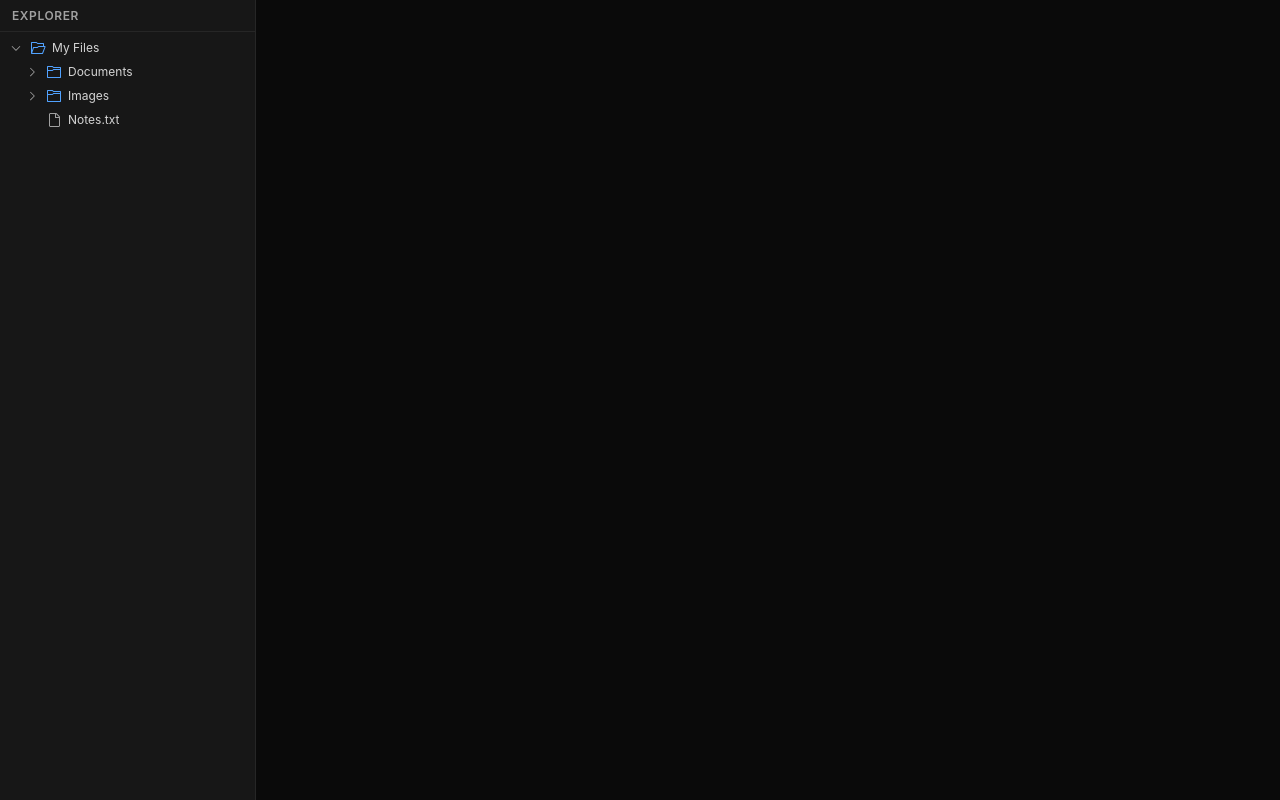
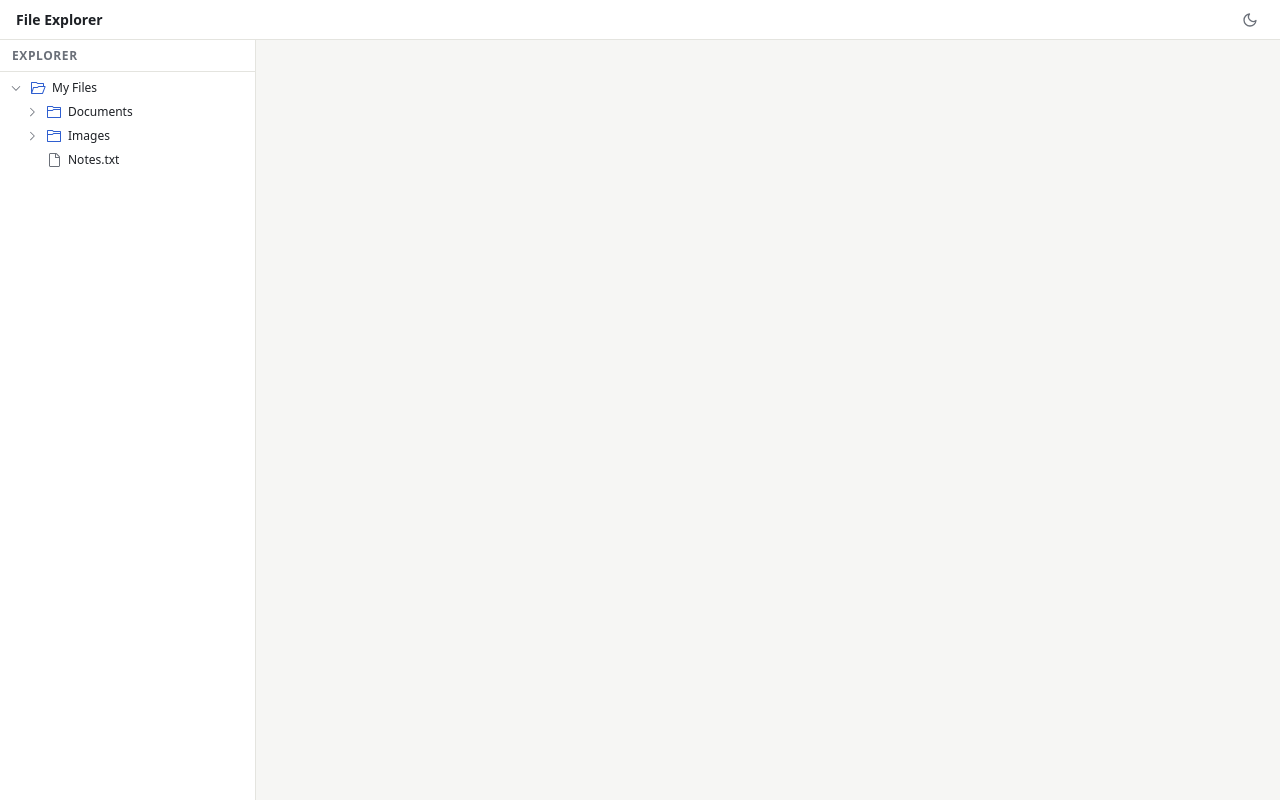
Before and after one commit to Jayminsinh/file-explorer-sdk, a React (Vite) app: page / in a window 1280 px wide. Built offline with nearby package versions, Linux system fonts and the light colour scheme.

Commit message:
feat(ui): add light and dark theme with toggle

```diff
--- a/index.html
+++ b/index.html
@@ -5,6 +5,17 @@
     <link rel="icon" type="image/svg+xml" href="/favicon.svg" />
     <meta name="viewport" content="width=device-width, initial-scale=1.0" />
     <title>file-explorer-sdk</title>
+    <script>
+      try {
+        const saved = localStorage.getItem('theme');
+        const prefersDark = window.matchMedia && window.matchMedia('(prefers-color-scheme: dark)').matches;
+        if (saved === 'dark' || (!saved && prefersDark)) {
+          document.documentElement.classList.add('dark');
+        } else {
+          document.documentElement.classList.remove('dark');
+        }
+      } catch (e) {}
+    </script>
   </head>
   <body>
     <div id="root"></div>
--- a/src/App.jsx
+++ b/src/App.jsx
@@ -1,19 +1,30 @@
 import { FileTree } from './components/FileTree/FileTree.jsx';
+import { ThemeToggle } from './components/ThemeToggle.jsx';
 
 function App() {
   return (
-    <div className="flex h-screen w-screen overflow-hidden bg-neutral-950 text-neutral-200">
-      <aside className="w-64 shrink-0 border-r border-neutral-800 bg-neutral-900 flex flex-col">
-        <div className="h-8 px-3 flex items-center border-b border-neutral-800 text-xs font-semibold uppercase tracking-wider text-neutral-400">
+    <div className="flex flex-col h-screen w-screen overflow-hidden bg-canvas text-ink">
+      <header className="h-10 px-4 flex items-center justify-between border-b border-line bg-surface shrink-0">
+        <div className="flex items-center gap-3">
+          <span className="text-sm font-semibold text-ink">File Explorer</span>
+        </div>
+        <div className="flex items-center gap-2">
+          <ThemeToggle />
+        </div>
+      </header>
+      <div className="flex flex-1 overflow-hidden">
+        <aside className="w-64 shrink-0 border-r border-line bg-surface flex flex-col">
+          <div className="h-8 px-3 flex items-center border-b border-line text-xs font-semibold uppercase tracking-wider text-ink-muted">
             Explorer
           </div>
           <div className="flex-1 overflow-y-auto">
             <FileTree />
           </div>
         </aside>
-      <main className="flex-1 overflow-auto bg-neutral-950 p-6">
+        <main className="flex-1 overflow-auto bg-canvas p-6">
           {/* Main content */}
         </main>
+      </div>
     </div>
   );
 }
--- a/src/components/FileTree/FileTree.jsx
+++ b/src/components/FileTree/FileTree.jsx
@@ -10,7 +10,7 @@ export function FileTree() {
     <div
       role="tree"
       aria-label="File Explorer"
-      className="w-full select-none py-1"
+      className="w-full text-ink select-none py-1"
     >
       <TreeNode node={rootNode} depth={0} />
     </div>
--- a/src/components/FileTree/TreeNode.jsx
+++ b/src/components/FileTree/TreeNode.jsx
@@ -55,9 +55,11 @@ export const TreeNode = memo(function TreeNode({ node, depth = 0 }) {
     >
       <div
         onClick={handleRowClick}
-        style={{ paddingLeft: `${depth * 16 + 8}px` }}
-        className={`group flex items-center h-6 w-full cursor-pointer select-none text-xs text-neutral-300 hover:bg-neutral-800/80 ${
-          isSelected ? 'bg-blue-600/25 text-white font-medium' : ''
+        style={{ paddingLeft: `${depth * 16 + 6}px` }}
+        className={`group flex items-center h-6 w-full cursor-pointer select-none text-xs text-ink hover:bg-surface-hover border-l-2 ${
+          isSelected
+            ? 'bg-accent-soft text-ink font-medium border-accent'
+            : 'border-transparent'
         }`}
       >
         {isFolder ? (
@@ -65,7 +67,7 @@ export const TreeNode = memo(function TreeNode({ node, depth = 0 }) {
             type="button"
             aria-label={isExpanded ? 'Collapse folder' : 'Expand folder'}
             onClick={handleChevronClick}
-            className="flex items-center justify-center w-4 h-4 mr-1 text-neutral-400 hover:text-neutral-100 focus:outline-none focus-visible:ring-1 focus-visible:ring-blue-500 rounded shrink-0"
+            className="flex items-center justify-center w-4 h-4 mr-1 text-ink-muted hover:text-ink focus:outline-none rounded shrink-0"
           >
             {isExpanded ? (
               <VscChevronDown className="w-3.5 h-3.5" />
@@ -80,17 +82,17 @@ export const TreeNode = memo(function TreeNode({ node, depth = 0 }) {
         <button
           type="button"
           onClick={handleRowClick}
-          className="flex items-center flex-1 min-w-0 text-left text-inherit focus:outline-none focus-visible:ring-1 focus-visible:ring-blue-500 rounded px-0.5 truncate"
+          className="flex items-center flex-1 min-w-0 text-left text-inherit focus:outline-none rounded px-0.5 truncate"
         >
-          <span className="mr-1.5 shrink-0 text-neutral-400">
+          <span className="mr-1.5 shrink-0">
             {isFolder ? (
               isExpanded ? (
-                <VscFolderOpened className="w-4 h-4 text-blue-400" />
+                <VscFolderOpened className="w-4 h-4 text-accent" />
               ) : (
-                <VscFolder className="w-4 h-4 text-blue-400" />
+                <VscFolder className="w-4 h-4 text-accent" />
               )
             ) : (
-              <VscFile className="w-4 h-4 text-neutral-400" />
+              <VscFile className="w-4 h-4 text-ink-muted" />
             )}
           </span>
           <span className="truncate">{node.name}</span>
@@ -102,7 +104,7 @@ export const TreeNode = memo(function TreeNode({ node, depth = 0 }) {
           {sortedChildren.length === 0 ? (
             <div
               style={{ paddingLeft: `${(depth + 1) * 16 + 8}px` }}
-              className="h-6 flex items-center text-xs text-neutral-500 italic select-none"
+              className="h-6 flex items-center text-xs text-ink-muted italic select-none"
             >
               Empty
             </div>
--- /dev/null
+++ b/src/components/ThemeToggle.jsx
@@ -0,0 +1,21 @@
+import { memo } from 'react';
+import { FiSun, FiMoon } from 'react-icons/fi';
+import { useTheme } from '../context/ThemeContext.jsx';
+
+export const ThemeToggle = memo(function ThemeToggle() {
+  const { theme, toggleTheme } = useTheme();
+  const isDark = theme === 'dark';
+  const label = isDark ? 'Switch to light theme' : 'Switch to dark theme';
+
+  return (
+    <button
+      type="button"
+      onClick={toggleTheme}
+      aria-label={label}
+      title={label}
+      className="flex items-center justify-center w-7 h-7 rounded text-ink-muted hover:text-ink hover:bg-surface-hover transition-colors"
+    >
+      {isDark ? <FiSun className="w-4 h-4" /> : <FiMoon className="w-4 h-4" />}
+    </button>
+  );
+});
--- /dev/null
+++ b/src/context/ThemeContext.jsx
@@ -0,0 +1,63 @@
+import { createContext, useContext, useState, useMemo, useCallback } from 'react';
+
+const ThemeContext = createContext(null);
+
+function getInitialTheme() {
+  if (typeof document !== 'undefined' && document.documentElement) {
+    if (document.documentElement.classList.contains('dark')) {
+      return 'dark';
+    }
+  }
+  try {
+    const saved = typeof localStorage !== 'undefined' ? localStorage.getItem('theme') : null;
+    if (saved === 'dark' || saved === 'light') {
+      return saved;
+    }
+    if (typeof window !== 'undefined' && typeof window.matchMedia === 'function') {
+      const mql = window.matchMedia('(prefers-color-scheme: dark)');
+      if (mql && mql.matches) {
+        return 'dark';
+      }
+    }
+  } catch (e) {}
+  return 'light';
+}
+
+export function ThemeProvider({ children }) {
+  const [theme, setTheme] = useState(getInitialTheme);
+
+  const toggleTheme = useCallback(() => {
+    setTheme((prev) => {
+      const next = prev === 'dark' ? 'light' : 'dark';
+      if (typeof document !== 'undefined' && document.documentElement) {
+        if (next === 'dark') {
+          document.documentElement.classList.add('dark');
+        } else {
+          document.documentElement.classList.remove('dark');
+        }
+      }
+      try {
+        if (typeof localStorage !== 'undefined') {
+          localStorage.setItem('theme', next);
+        }
+      } catch (e) {}
+      return next;
+    });
+  }, []);
+
+  const value = useMemo(() => ({ theme, toggleTheme }), [theme, toggleTheme]);
+
+  return (
+    <ThemeContext.Provider value={value}>
+      {children}
+    </ThemeContext.Provider>
+  );
+}
+
+export function useTheme() {
+  const context = useContext(ThemeContext);
+  if (!context) {
+    throw new Error('useTheme must be used within a ThemeProvider');
+  }
+  return context;
+}
--- a/src/index.css
+++ b/src/index.css
@@ -1 +1,75 @@
 @import "tailwindcss";
+
+:root {
+  color-scheme: light;
+  --color-canvas: #f6f6f4;
+  --color-surface: #ffffff;
+  --color-surface-hover: #efefec;
+  --color-line: #e4e4df;
+  --color-ink: #1d2025;
+  --color-ink-muted: #6b7079;
+  --color-accent: #2f5fd0;
+  --color-accent-soft: #e8eefc;
+  --color-danger: #c6392f;
+}
+
+:root.dark {
+  color-scheme: dark;
+  --color-canvas: #0e1014;
+  --color-surface: #151920;
+  --color-surface-hover: #1d222b;
+  --color-line: #272c35;
+  --color-ink: #e5e7eb;
+  --color-ink-muted: #8c93a0;
+  --color-accent: #7aa2f7;
+  --color-accent-soft: #1c2640;
+  --color-danger: #f0716a;
+}
+
+@theme inline {
+  --color-canvas: var(--color-canvas);
+  --color-surface: var(--color-surface);
+  --color-surface-hover: var(--color-surface-hover);
+  --color-line: var(--color-line);
+  --color-ink: var(--color-ink);
+  --color-ink-muted: var(--color-ink-muted);
+  --color-accent: var(--color-accent);
+  --color-accent-soft: var(--color-accent-soft);
+  --color-danger: var(--color-danger);
+}
+
+body {
+  margin: 0;
+  padding: 0;
+  font-family: system-ui, -apple-system, "Segoe UI", Roboto, sans-serif;
+  font-size: 0.8125rem;
+  background-color: var(--color-canvas);
+  color: var(--color-ink);
+  -webkit-font-smoothing: antialiased;
+  -moz-osx-font-smoothing: grayscale;
+  transition: background-color 150ms ease;
+}
+
+* {
+  scrollbar-width: thin;
+  scrollbar-color: var(--color-line) transparent;
+}
+
+::-webkit-scrollbar {
+  width: 6px;
+  height: 6px;
+}
+
+::-webkit-scrollbar-track {
+  background: transparent;
+}
+
+::-webkit-scrollbar-thumb {
+  background-color: var(--color-line);
+  border-radius: 3px;
+}
+
+:focus-visible {
+  outline: 2px solid var(--color-accent);
+  outline-offset: 1px;
+}
--- a/src/main.jsx
+++ b/src/main.jsx
@@ -2,15 +2,18 @@ import { StrictMode } from 'react'
 import { createRoot } from 'react-dom/client'
 import './index.css'
 import App from './App.jsx'
+import { ThemeProvider } from './context/ThemeContext.jsx'
 import { ExplorerProvider } from './context/ExplorerContext.jsx'
 import { UiStateProvider } from './context/UiStateContext.jsx'
 
 createRoot(document.getElementById('root')).render(
   <StrictMode>
-    <ExplorerProvider>
-      <UiStateProvider>
-        <App />
-      </UiStateProvider>
-    </ExplorerProvider>
+    <ThemeProvider>
+      <ExplorerProvider>
+        <UiStateProvider>
+          <App />
+        </UiStateProvider>
+      </ExplorerProvider>
+    </ThemeProvider>
   </StrictMode>,
 )
```
Lines whose indentation alone changed are shown as unchanged.
